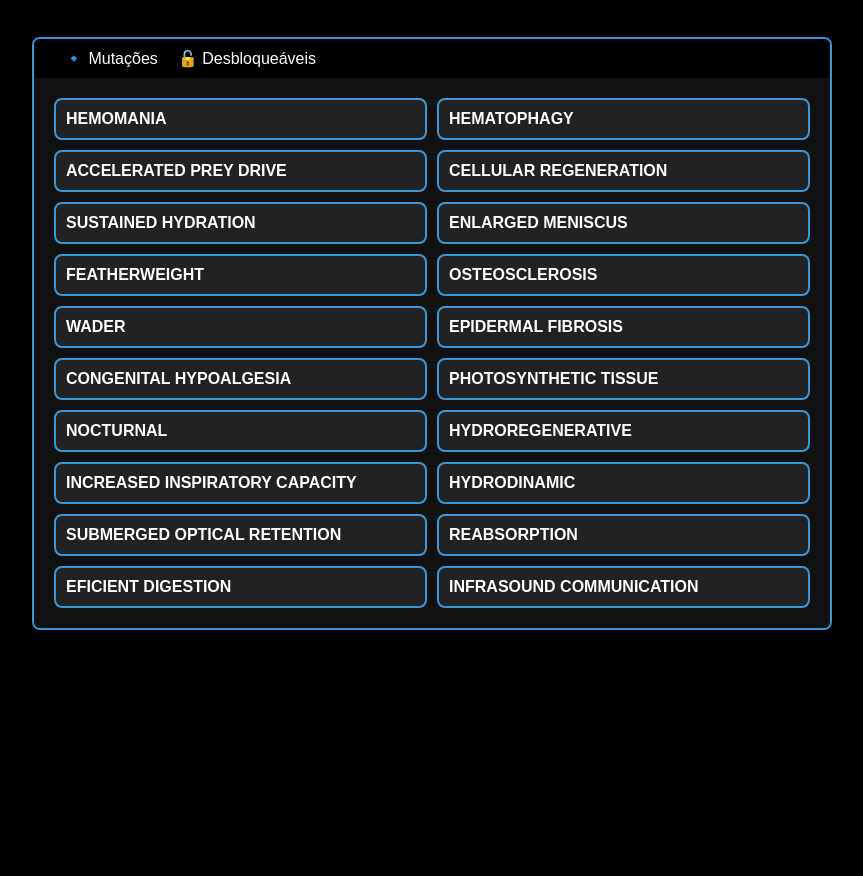
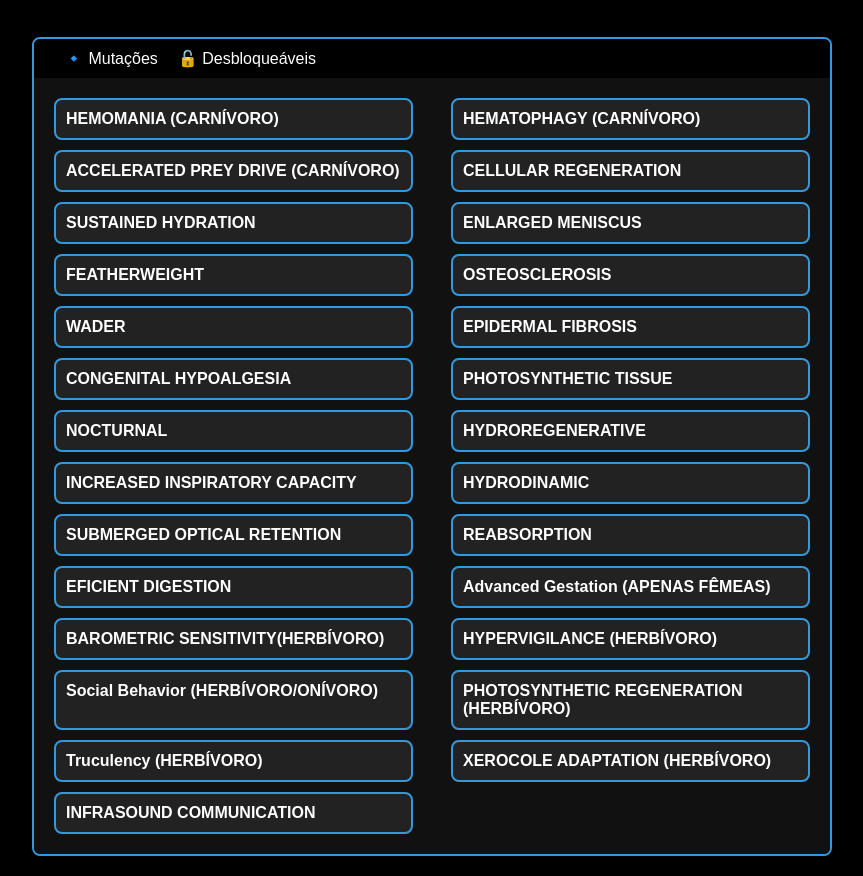
Before and after one commit to LuanLucino/Mutacoes-The-Isle, a plain HTML site: page index.html in a window 1280 px wide. Shown: the part 61-937 px from the top of the page, without its empty margins (208-1071 px from the left). Before the commit the page ends 800 px from the top, so only its background shows below. Drawn offline with Linux system fonts and the light colour scheme.

Commit message:
comit
adicionado favicom e espaçamento entre colunas

```diff
--- a/index.html
+++ b/index.html
@@ -3,8 +3,9 @@
 <head>
   <meta charset="UTF-8">
   <meta name="viewport" content="width=device-width, initial-scale=1.0">
-  <title>🧬 Mutações The Isle 🦖</title>
+  <title> Mutações The Isle </title>
   <link rel="stylesheet" href="style.css">
+  <link rel="shortcut icon" href="favicom/mutacao-de-gene.png" type="image/x-icon">
 </head>
 <body>
   <div class="wrapper">
@@ -33,7 +34,7 @@
             <div class="mutation-items">
               <div class="mutation-item">
                 <div class="mutation-title" tabindex="0" role="button">
-                  HEMOMANIA
+                  HEMOMANIA (CARNÍVORO)
                 </div>
                 <div class="mutation-detail">
                   Causa dano extra em um alvo sangrando. <strong>Valor: 10%</strong>
@@ -41,7 +42,7 @@
               </div>
               <div class="mutation-item">
                 <div class="mutation-title" tabindex="0" role="button">
-                  HEMATOPHAGY
+                  HEMATOPHAGY (CARNÍVORO)
                 </div>
                 <div class="mutation-detail">
                   Restaure um pouco da sede ao comer. <strong>Valor: 25%</strong>
@@ -49,7 +50,7 @@
               </div>
               <div class="mutation-item">
                 <div class="mutation-title" tabindex="0" role="button">
-                  ACCELERATED PREY DRIVE
+                  ACCELERATED PREY DRIVE (CARNÍVORO)
                 </div>
                 <div class="mutation-detail">
                   Causa mais dano a animais com pouca saúde. <strong>Valor: 10%</strong>
@@ -183,6 +184,74 @@
                   Diminui a taxa de decaimento nutricional. <strong>Valor: 30%</strong>
                 </div>
               </div>
+
+              <div class="mutation-item">
+                <div class="mutation-title" tabindex="0" role="button">
+                  Advanced Gestation (APENAS FÊMEAS)
+                </div>
+                <div class="mutation-detail">
+                  Ovos chocam/incubam mais rapidamente. <strong>Valor: 50%</strong>
+                </div>
+              </div>
+
+
+<div class="mutation-item">
+                <div class="mutation-title" tabindex="0" role="button">
+                  BAROMETRIC SENSITIVITY(HERBÍVORO)
+                </div>
+                <div class="mutation-detail">
+                  Recebe um aviso antes de tempestades ou secas.
+                </div>
+              </div>
+
+
+<div class="mutation-item">
+                <div class="mutation-title" tabindex="0" role="button">
+                  HYPERVIGILANCE (HERBÍVORO)
+                </div>
+                <div class="mutation-detail">
+                  Aumenta os ângulos da câmera ao comer/beber e amplia o som de passos. <strong>Valor: 50%</strong>
+                </div>
+              </div>
+
+
+<div class="mutation-item">
+                <div class="mutation-title" tabindex="0" role="button">
+                  Social Behavior (HERBÍVORO/ONÍVORO)
+                </div>
+                <div class="mutation-detail">
+                  Aumenta o tamanho do grupo (buffado 0.17.54) <strong>Apenas Líder do Grupo</strong>
+                </div>
+              </div>
+
+<div class="mutation-item">
+                <div class="mutation-title" tabindex="0" role="button">
+                  PHOTOSYNTHETIC REGENERATION (HERBÍVORO)
+                </div>
+                <div class="mutation-detail">
+                  Regenera stamina mais rápido durante o dia. <strong>Valor: 10%</strong>
+                </div>
+              </div>
+
+
+<div class="mutation-item">
+                <div class="mutation-title" tabindex="0" role="button">
+                  Truculency (HERBÍVORO)
+                </div>
+                <div class="mutation-detail">
+                  O coice tem maior chance de desmontar animais agarrados. <strong>Valor: 5%</strong>
+                </div>
+              </div>
+
+<div class="mutation-item">
+                <div class="mutation-title" tabindex="0" role="button">
+                  XEROCOLE ADAPTATION (HERBÍVORO)
+                </div>
+                <div class="mutation-detail">
+                  Ganha um pouco de água ao comer plantas (nerfado 0.17.54). <strong>Valor: 15%</strong>
+                </div>
+              </div>
+
               <div class="mutation-item">
                 <div class="mutation-title" tabindex="0" role="button">
                   INFRASOUND COMMUNICATION
--- a/style.css
+++ b/style.css
@@ -99,8 +99,9 @@ header h1 {
 .mutation-items {
   display: grid;
   grid-template-columns: repeat(2, 1fr);
-  gap: 10px;
+  gap: 10px 38px; /* Espaço de aproximadamente 1cm entre as colunas */
 }
+
 
 /* Estilos para cada box individual */
 .mutation-item {
```
